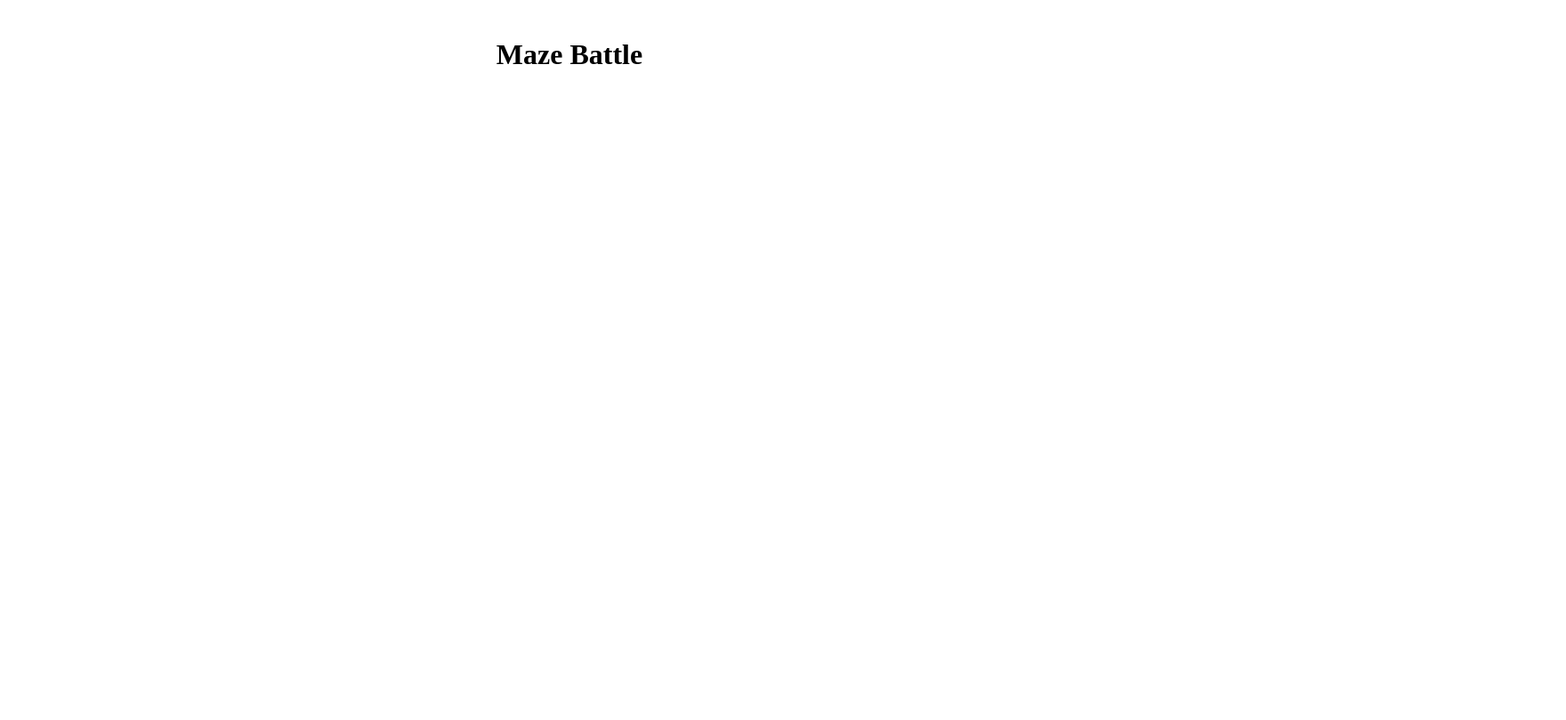
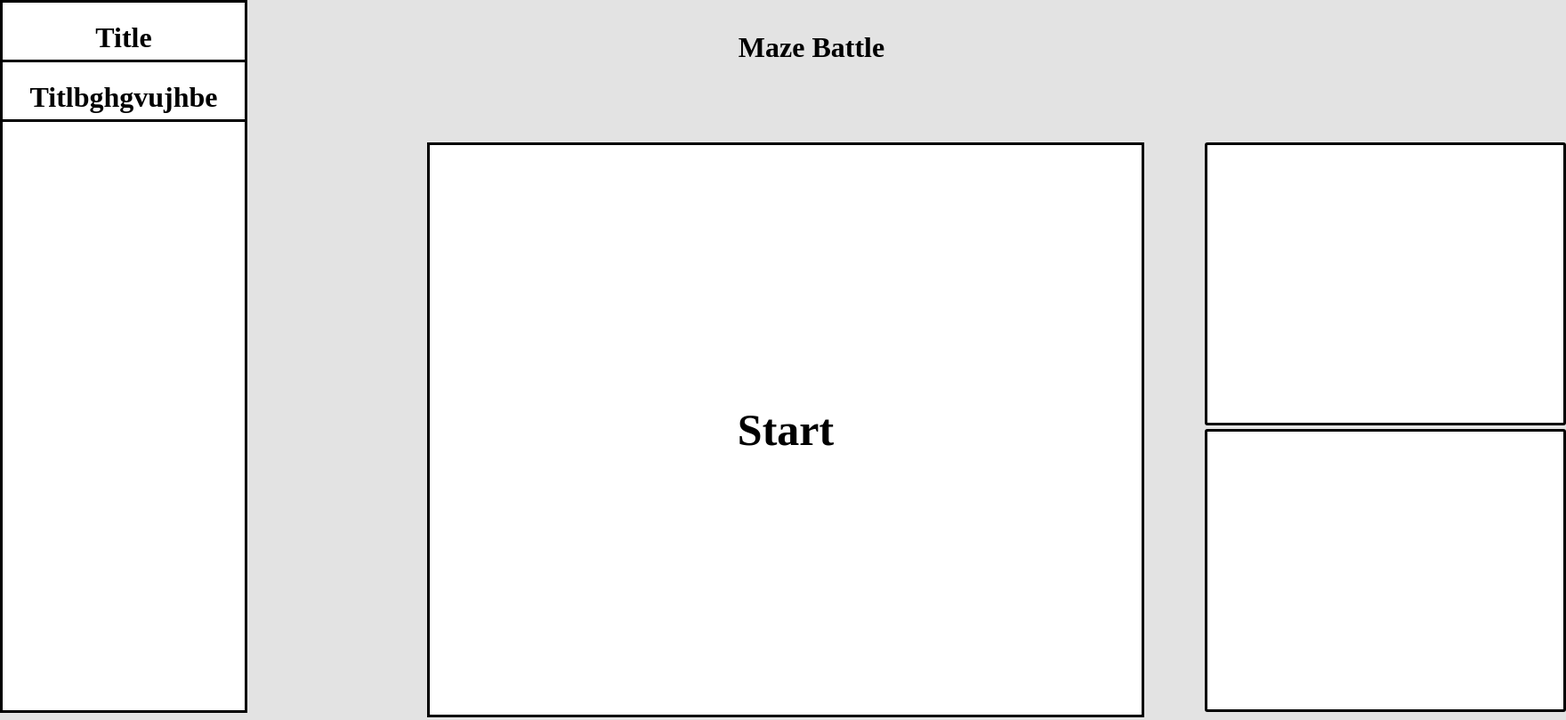
Before and after one commit to JohnCodez/Maze-Battle, a plain HTML site: page index.html in a window 1280 px wide. Shown: the whole page at 89% size, 1760 px wide, since content can reach past the window. Drawn offline with Linux system fonts and the light colour scheme.

Commit message:
added and styled core page

```diff
--- a/index.html
+++ b/index.html
@@ -6,9 +6,31 @@
     <meta name="viewport" content="width=device-width, initial-scale=1.0">
     <title>Maze Battle</title>
     <link rel="stylesheet" href="./stylesheets/index.css">
+    <link rel="stylesheet" href="./stylesheets/navbar.css">
+    <link rel="stylesheet" href="./stylesheets/game.css">
+    <link rel="stylesheet" href="./stylesheets/scoreboard.css">
+    <link rel="stylesheet" href="./stylesheets/chat.css">
     <script src="./src/index.js" defer></script>
 </head>
-<body>
-    <h1 id="game-title">Maze Battle</h1>
-</body>
+    <body>
+        <div id="grey-box"></div>
+        <h1 id="page-title">Maze Battle</h1>
+        <div id="nav-bar">
+            <div id="nav-bar-container">
+                <h1 id="nav-bar-container-text">Title</h1>
+            </div>
+            <div id="nav-bar-container">
+                <h1 id="nav-bar-container-text">Titlbghgvujhbe</h1>
+            </div>
+        </div>
+        <div id="app">
+            <div id="game-window">
+                <h1 id="start-button">Start</h1>
+            </div>
+            <div id="scoreboard-and-chat-container">
+                <div id="scoreboard"></div>
+                <div id="chat-window"></div>
+            </div>
+        </div>
+    </body>
 </html>
--- /dev/null
+++ b/stylesheets/chat.css
@@ -0,0 +1,8 @@
+#chat-window{
+    position: relative;
+    background-color: white;
+    height: 19.5rem;
+    width: 25rem;
+    border-radius: 3px;
+    border-style: solid;
+}
--- /dev/null
+++ b/stylesheets/game.css
@@ -0,0 +1,20 @@
+#game-window{
+    position: relative;
+    width: 50rem;
+    height: 40rem;
+    border-width: 3px;
+    border-style: solid;
+    background-color: white;
+}
+
+#start-button{
+    position: relative;
+    display: inline-block;
+    transform: translate(-50%, -50%);
+    left: 50%;
+    top: 50%;
+    text-align: center;
+    font-size: 50px;
+    cursor: pointer;
+    margin: 0;
+}
--- a/stylesheets/index.css
+++ b/stylesheets/index.css
@@ -1,6 +1,43 @@
-#game-title {
+body{
+    margin: 0;
+    background-color: #e3e3e3;
+}
+#grey-box{
+    position: fixed;
+    width: 100%;
+    height: 100%;
+    background-color: black;
+    opacity: 0.8;
+    z-index: 3;
+    visibility: hidden;
+}
+
+#page-title {
     position: absolute;
     transform: translate(-50%, -50%);
-    left: 50%;
-    top: 5%;
+    top: 2rem;
+    left: 57rem;
+    z-index: 1;
 }
+
+#app{
+    position: absolute;
+    display: flex;
+    width: 80rem;
+    height: 50rem;
+    transform: translate(-50%, -50%);
+    left: 70rem;
+    top: 35rem;
+    flex-direction: row;
+    justify-content: space-between;
+    z-index: 1;
+}
+
+#scoreboard-and-chat-container{
+    position: relative;
+    margin: 0;
+    display: flex;
+    flex-direction: column;
+    height: 40rem;
+    justify-content: space-between;
+}
--- /dev/null
+++ b/stylesheets/navbar.css
@@ -0,0 +1,27 @@
+#nav-bar{
+    position: fixed;
+    display: flex;
+    background-color: white;
+    flex-direction:column;
+    height: 99.4%;
+    width: 17rem;
+    border: black;
+    border-width: 3px;
+    border-style: solid;
+    align-items: center;
+    z-index: 2;
+}
+
+#nav-bar-container{
+    position: relative;
+    background-color: white;
+    height: 4rem;
+    width: 17rem;
+    border-style: none none solid none;
+}
+
+#nav-bar-container-text{
+    position: relative;
+    color: black;
+    text-align: center;
+}
--- /dev/null
+++ b/stylesheets/scoreboard.css
@@ -0,0 +1,8 @@
+#scoreboard{
+    position: relative;
+    background-color: white;
+    height: 19.5rem;
+    width: 25rem;
+    border-radius: 3px;
+    border-style: solid;
+}
```
